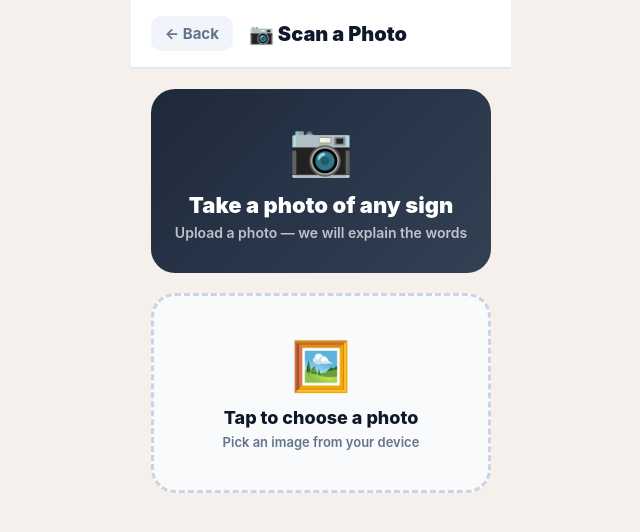
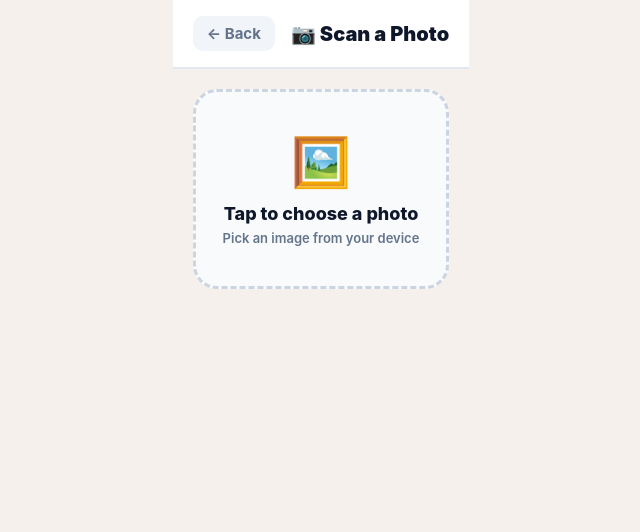
Before and after one commit to ruiqiqiu44/AI-Data-science-for-good, a React (Vite) app in the folder frontend/: page /scan in a window 1280 px wide. Shown: the top 532 px of the page, without its empty margins (319-959 px from the left). Built offline with nearby package versions, Linux system fonts and the light colour scheme.

Commit message:
remove extra text

```diff
--- a/frontend/src/ScanPage.tsx
+++ b/frontend/src/ScanPage.tsx
@@ -300,14 +300,6 @@ export default function ScanPage() {
       </div>
 
       <div style={{ flex: 1, overflowY: 'auto', padding: '1.25rem' }}>
-        <div style={{
-          background: 'linear-gradient(135deg, #1e293b, #334155)',
-          borderRadius: 24, padding: '28px 24px 32px', textAlign: 'center', marginBottom: 20
-        }}>
-          <div style={{ fontSize: 52, marginBottom: 12 }}>📷</div>
-          <div style={{ fontSize: 22, fontWeight: 900, color: '#fff', marginBottom: 6 }}>Take a photo of any sign</div>
-          <div style={{ fontSize: 14, fontWeight: 600, color: 'rgba(255,255,255,0.7)' }}>Upload a photo — we will explain the words</div>
-        </div>
 
         <input ref={fileInputRef} type="file" accept="image/*"
           style={{ display: 'none' }} onChange={handleFile} />
```
